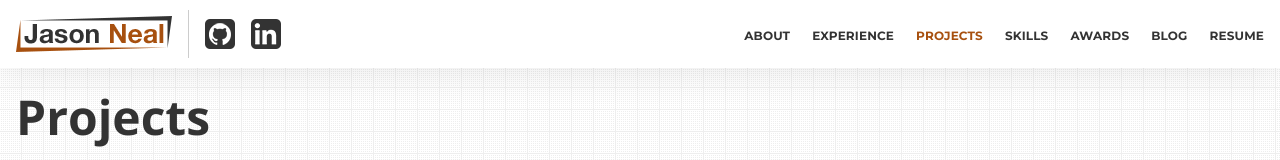
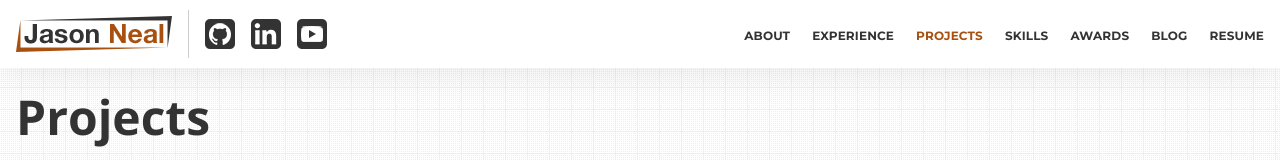
Before and after one commit to jtneal/jneal.com, an Angular app: page /projects in a window 1280 px wide. Shown: the top 160 px of the page. Built offline with nearby package versions, Linux system fonts and the light colour scheme.

Commit message:
Add YouTube

```diff
--- a/src/app/components/header/header.component.html
+++ b/src/app/components/header/header.component.html
@@ -12,6 +12,9 @@
       <a href="https://www.linkedin.com/in/jasontneal" rel="noopener noreferrer" target="_blank">
         <img alt="LinkedIn" src="/assets/images/social-linked-in.png">
       </a>
+      <a href="https://www.youtube.com/channel/UCRk4SGiF_y-lS8hcc_2uiYA" rel="noopener noreferrer" target="_blank">
+        <img alt="YouTube" src="/assets/images/social-youtube.png">
+      </a>
     </div>
     <div class="navigation">
       <app-nav></app-nav>
--- a/src/app/components/header/header.component.scss
+++ b/src/app/components/header/header.component.scss
@@ -29,15 +29,30 @@ header {
 
 .social {
   flex: 0 1 auto;
-  height: 30px;
+  height: 24px;
   overflow: hidden;
-  padding: 9px 0 9px 6px;
+  padding: 12px 0 12px 6px;
+
+  @media (min-width: 368px) {
+    height: 30px;
+    padding: 9px 0 9px 6px;
+  }
 
   img {
     display: inline-block;
     margin-right: 5px;
+    width: 24px;
+
+    @media (min-width: 368px) {
+      margin-right: 16px;
+      width: 30px;
+    }
 
     @media (min-width: $breakpoint) {
+      margin-right: 5px;
+    }
+
+    @media (min-width: 900px) {
       margin-right: 16px;
     }
   }
```
Also changed, not shown: .circleci/config.yml, src/assets/images/social-youtube.png (added).
